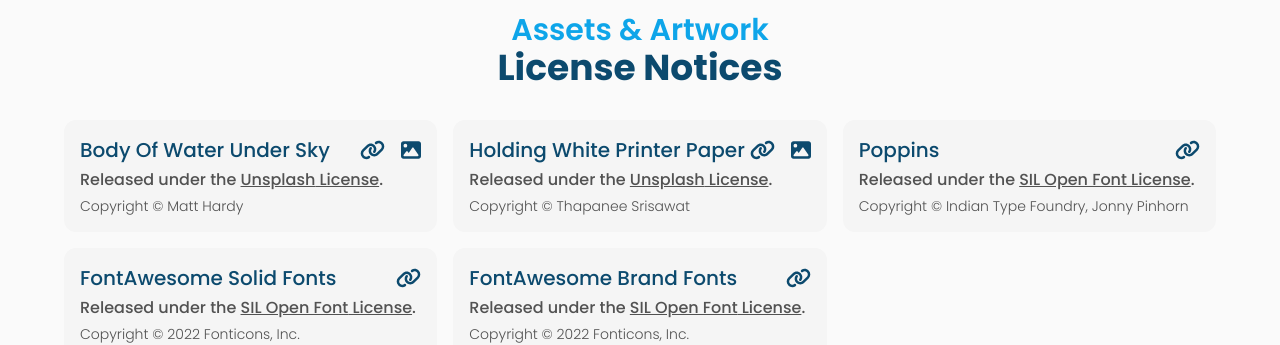
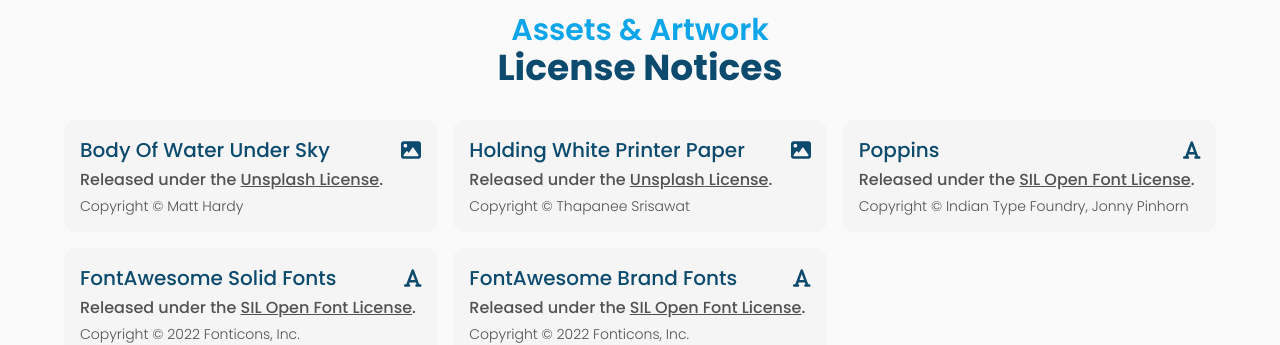
Before and after one commit to fang-industries/sdh, a React (Vite) app: page /licenses in a window 1280 px wide. Shown: the part 1260-1605 px from the top of the page. Built offline with nearby package versions, Linux system fonts and the light colour scheme; a web font is replaced by a local one.

Commit message:
dynamic icons

```diff
--- a/src/components/pages/licenses/cards/Assets.jsx
+++ b/src/components/pages/licenses/cards/Assets.jsx
@@ -1,4 +1,9 @@
-import { faImage, faLink } from "@fortawesome/free-solid-svg-icons";
+import {
+  faFont,
+  faImage,
+  faLink,
+  faVectorSquare,
+} from "@fortawesome/free-solid-svg-icons";
 import { FontAwesomeIcon } from "@fortawesome/react-fontawesome";
 import { Link } from "react-router-dom";
 
@@ -8,26 +13,30 @@
       <div className="flex flex-row justify-between">
         <p className="text-xl font-medium">{props.name}</p>
         <div className="my-auto hidden space-x-4 text-xl md:block">
-          {props.web ? (
+          {props.license === "Unsplash" ? (
             <a href={props.web}>
-              <FontAwesomeIcon
-                icon={faLink}
-                className="transform transition ease-in-out hover:-translate-y-0.5 hover:text-yellow-500"
-              />
-            </a>
-          ) : (
-            ""
-          )}
-          {props.src ? (
-            <a href={props.src}>
               <FontAwesomeIcon
                 icon={faImage}
                 className="transform transition ease-in-out hover:-translate-y-0.5 hover:text-yellow-500"
               />
             </a>
-          ) : (
-            ""
-          )}
+          ) : null}
+          {props.license === "SIL Open Font" ? (
+            <a href={props.web}>
+              <FontAwesomeIcon
+                icon={faFont}
+                className="transform transition ease-in-out hover:-translate-y-0.5 hover:text-yellow-500"
+              />
+            </a>
+          ) : null}
+          {props.license === "CC BY 4.0" ? (
+            <a href={props.web}>
+              <FontAwesomeIcon
+                icon={faVectorSquare}
+                className="transform transition ease-in-out hover:-translate-y-0.5 hover:text-yellow-500"
+              />
+            </a>
+          ) : null}
         </div>
       </div>
       <div className="my-1 font-medium text-neutral-600 dark:text-neutral-400">
```
